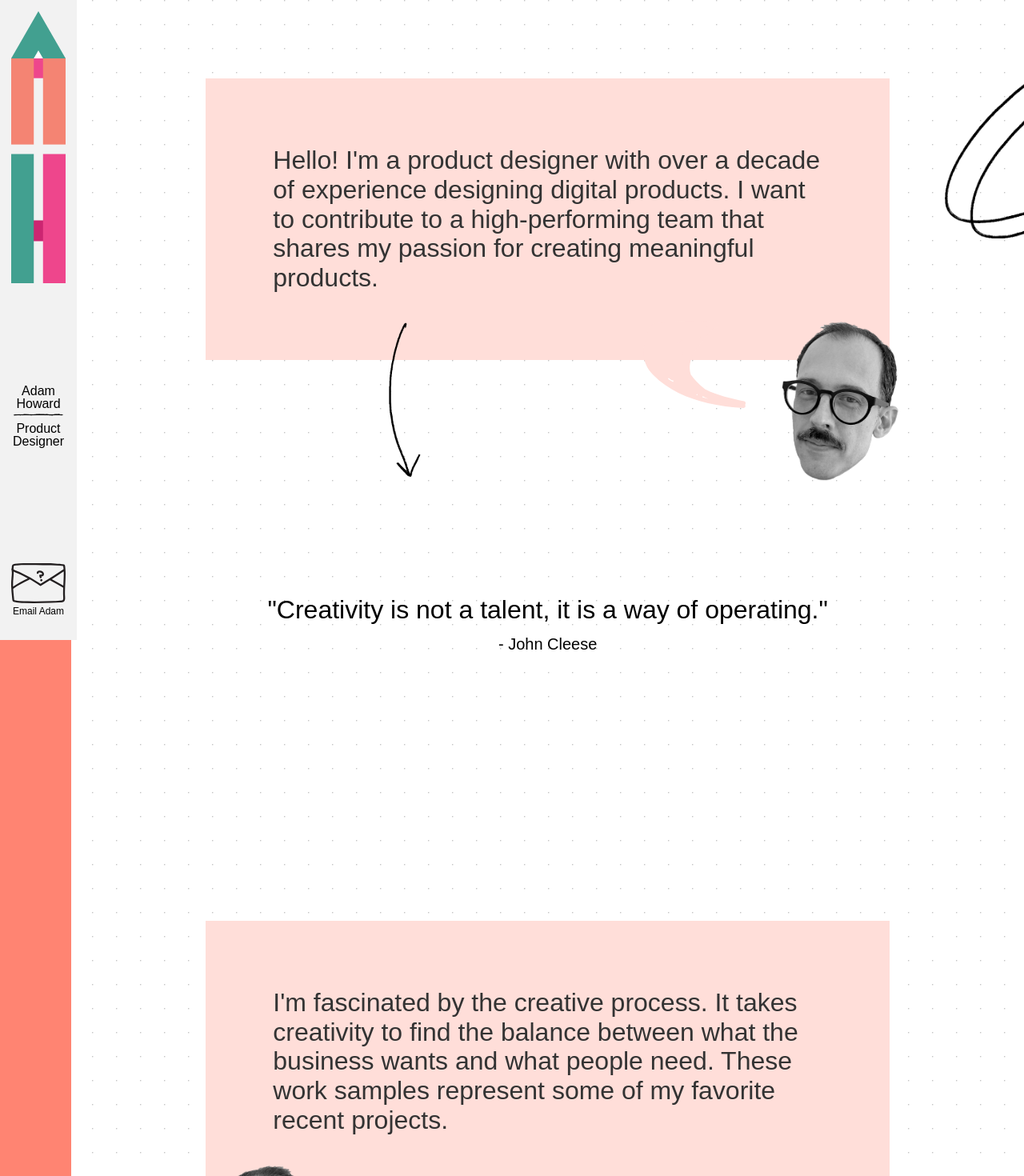
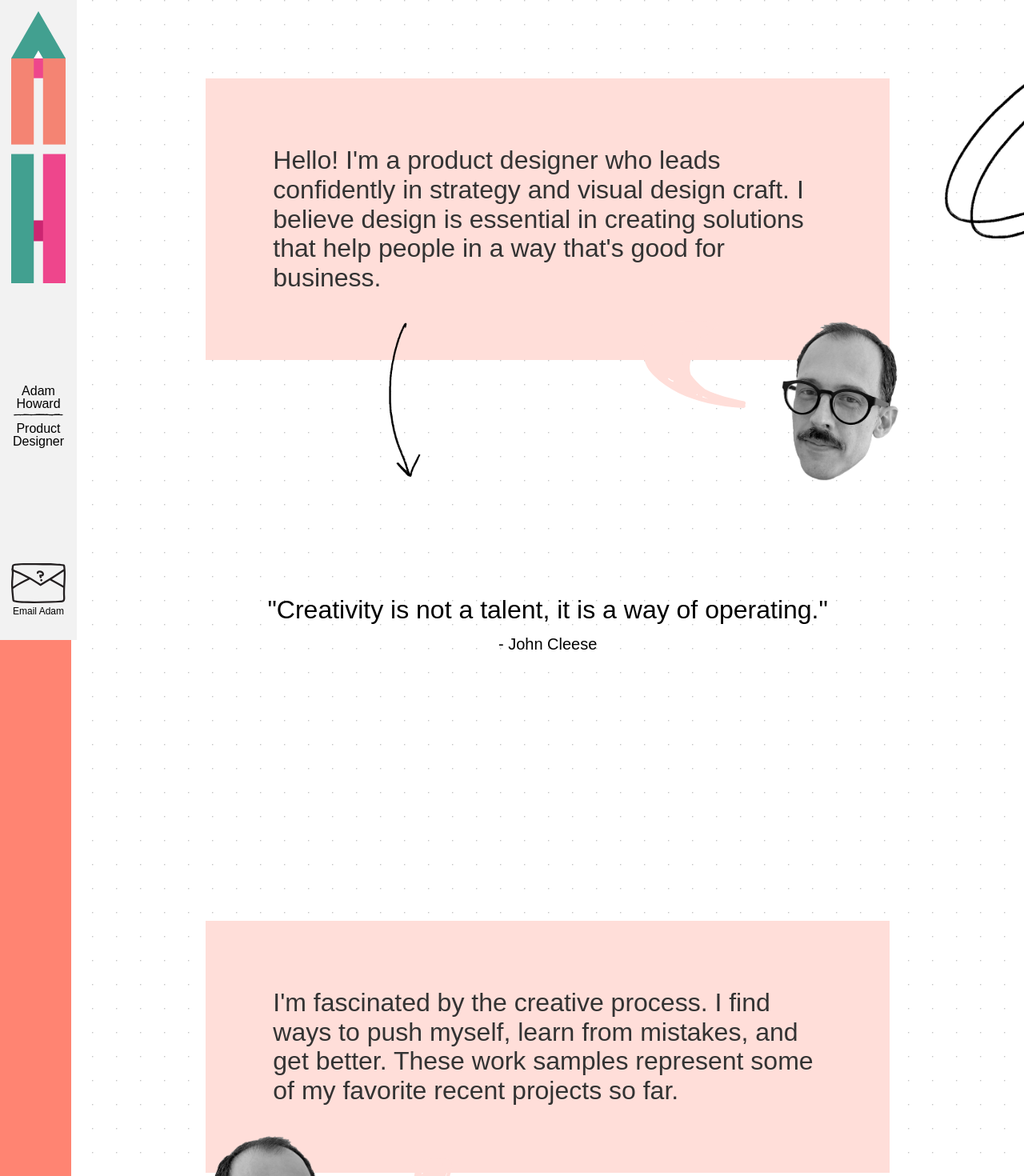
Before and after one commit to adam-is-tall/portfolio-site, a React (Create React App) app: page / in a window 1280 px wide. Shown: the top 1470 px of the page at 80% size. Built offline with nearby package versions, Linux system fonts and the light colour scheme; a web font is replaced by a local one.

Commit message:
updated bubble text to be more gooder

```diff
--- a/src/App.tsx
+++ b/src/App.tsx
@@ -130,7 +130,7 @@ export default function App() {
         <div className="relative flex flex-col items-center space-y-sm p-md py-lg sm:p-lg md:p-xl lg:px-2xl lg:py-xl lg:pt-lg mt-md md:mt-0 text-center">
           <img className="hidden sm:block absolute -right-0 md:-right-1/4 -top-0 w-1/3" src={sketchCircle} alt="sketched circle"/>
           <ChatBubble direction="right" frames={adamHeads1}>
-          Hello! I'm a product designer with over a decade of experience designing digital products. I want to contribute to a high-performing team that shares my passion for creating meaningful products.
+          Hello! I'm a product designer who leads confidently in strategy and visual design craft. I believe design is essential in creating solutions that help people in a way that's good for business.
           </ChatBubble>
           <img className="hidden sm:block absolute left-1/3 -bottom-6 w-6 md:w-10" src={sketchArrow} alt="sketched arrow"/>
         </div>
@@ -150,7 +150,7 @@ export default function App() {
 
         <div className="flex flex-col items-center p-md py-lg sm:p-lg md:p-xl lg:p-2xl text-center">
           {/* <ChatBubble className="mb-lg" frames={adamHeads2}>I'm fascinated by the creative process - turning ideas into reality. I'm fully aware that I'm not making products for my own artistic expression. I work to find the balance between what the business wants and what the users need.</ChatBubble> */}
-          <ChatBubble className="mb-lg" frames={adamHeads2}>I'm fascinated by the creative process. It takes creativity to find the balance between what the business wants and what people need. These work samples represent some of my favorite recent projects.</ChatBubble>
+          <ChatBubble className="mb-lg" frames={adamHeads2}>I'm fascinated by the creative process. I find ways to push myself, learn from mistakes, and get better. These work samples represent some of my favorite recent projects so far.</ChatBubble>
         </div>
 
         {/* <div className="flex flex-col items-center p-md py-lg sm:p-lg md:p-xl lg:p-2xl text-center relative">
```
